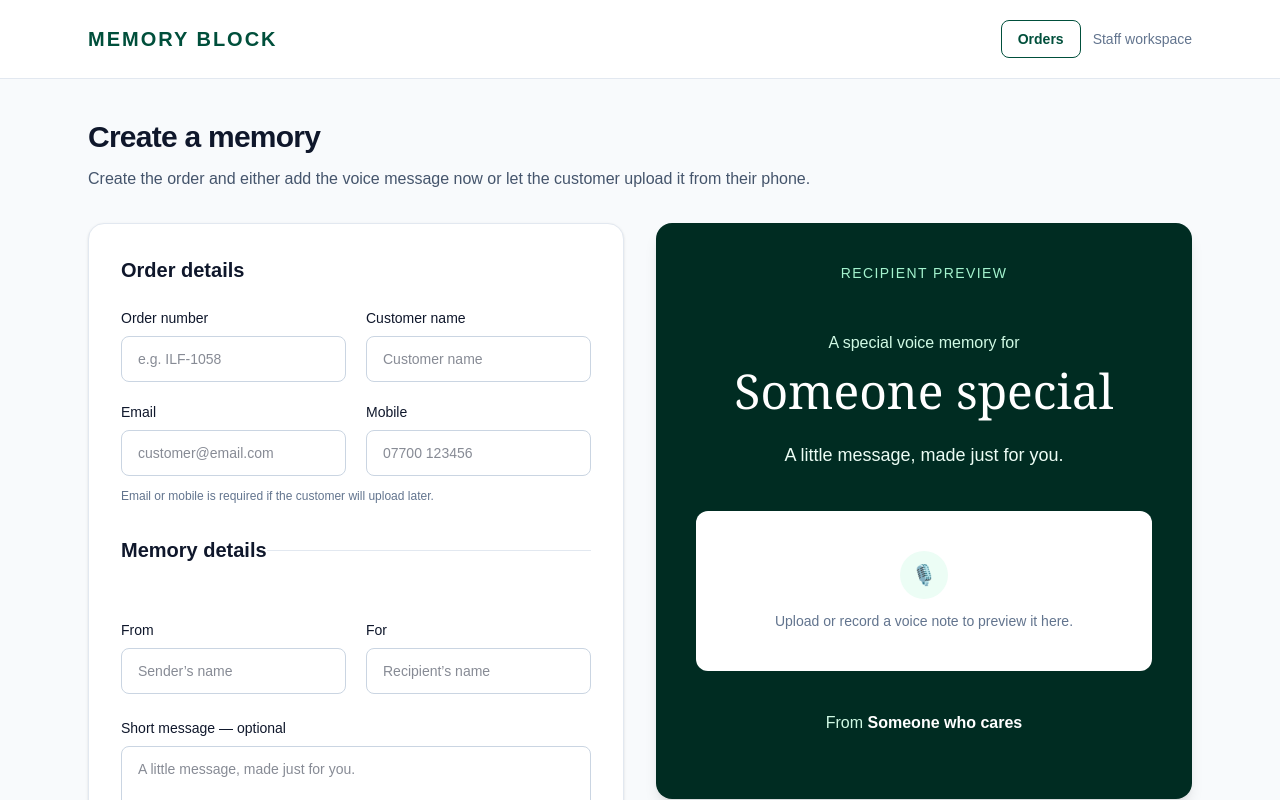
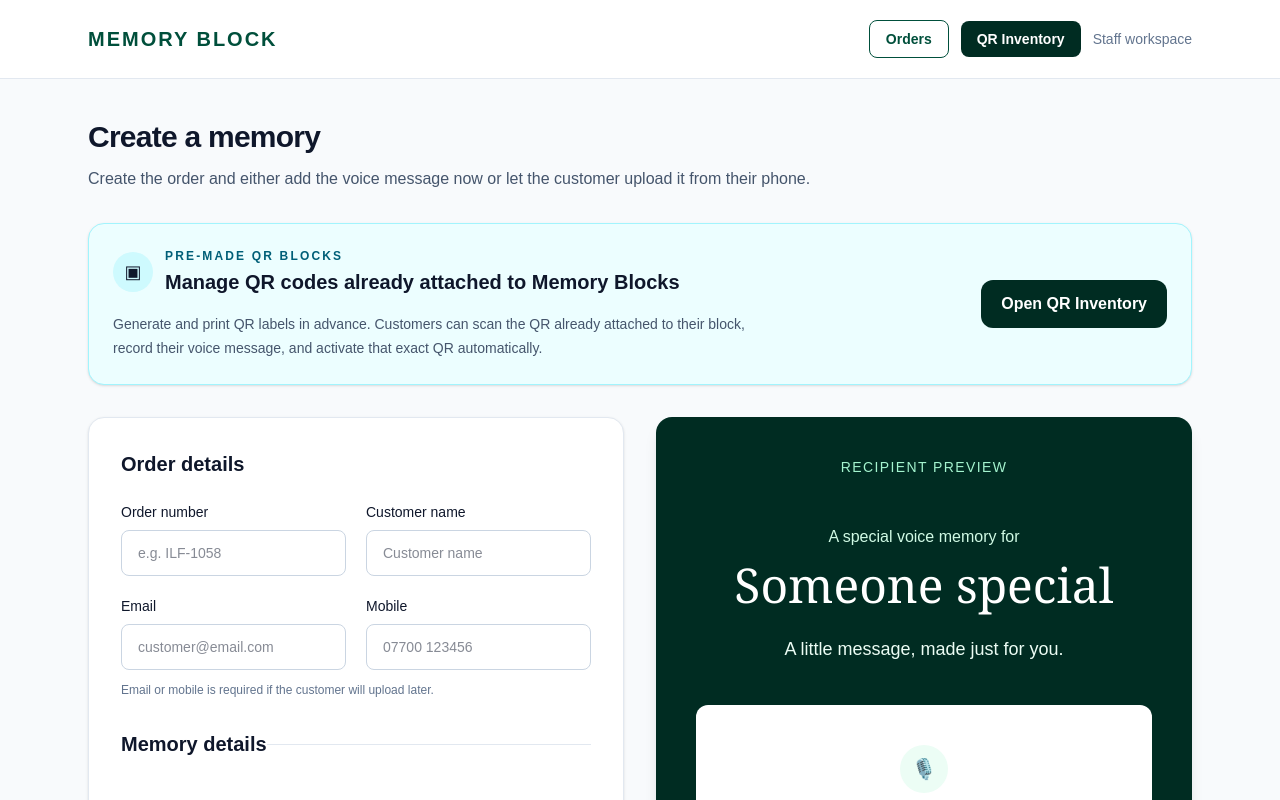
Before and after one commit to Koshikhan/memory-block, a Next.js app: page / in a window 1280 px wide. Shown: the top 800 px of the page. Built offline with nearby package versions, Linux system fonts and the light colour scheme.

Commit message:
Add QR inventory access to staff workspace

```diff
--- a/app/page.tsx
+++ b/app/page.tsx
@@ -433,7 +433,14 @@ export default function Home() {
         Orders
       </Link>
 
-      <span className="hidden text-sm text-slate-500 sm:inline">
+      <Link
+        href="/qr-inventory"
+        className="rounded-lg bg-emerald-950 px-4 py-2 text-sm font-semibold text-white transition hover:bg-emerald-900"
+      >
+        QR Inventory
+      </Link>
+
+      <span className="hidden text-sm text-slate-500 lg:inline">
         Staff workspace
       </span>
     </div>
@@ -449,6 +456,42 @@ export default function Home() {
           message now or let the customer upload it
           from their phone.
         </p>
+
+        {/* PRE-MADE QR BLOCKS */}
+        <section className="mt-8 rounded-2xl border border-cyan-200 bg-cyan-50 p-5 shadow-sm sm:p-6">
+          <div className="flex flex-col gap-5 sm:flex-row sm:items-center sm:justify-between">
+            <div className="max-w-2xl">
+              <div className="flex items-center gap-3">
+                <div className="flex h-10 w-10 shrink-0 items-center justify-center rounded-full bg-cyan-100 text-lg">
+                  ▣
+                </div>
+
+                <div>
+                  <p className="text-xs font-bold uppercase tracking-[0.18em] text-cyan-800">
+                    Pre-made QR blocks
+                  </p>
+
+                  <h2 className="mt-1 text-xl font-semibold text-slate-900">
+                    Manage QR codes already attached to Memory Blocks
+                  </h2>
+                </div>
+              </div>
+
+              <p className="mt-4 text-sm leading-6 text-slate-600">
+                Generate and print QR labels in advance. Customers can scan the QR
+                already attached to their block, record their voice message, and
+                activate that exact QR automatically.
+              </p>
+            </div>
+
+            <Link
+              href="/qr-inventory"
+              className="inline-flex shrink-0 items-center justify-center rounded-xl bg-emerald-950 px-5 py-3 font-semibold text-white transition hover:bg-emerald-900"
+            >
+              Open QR Inventory
+            </Link>
+          </div>
+        </section>
 
         <div className="mt-8 grid items-start gap-8 lg:grid-cols-2">
           {/* LEFT SIDE */}
```
